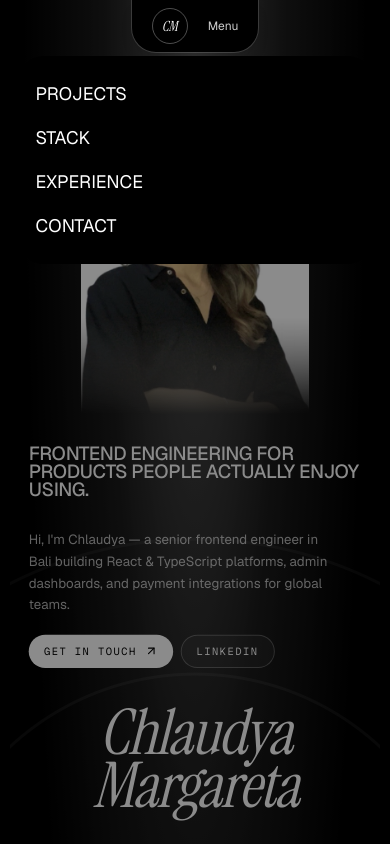
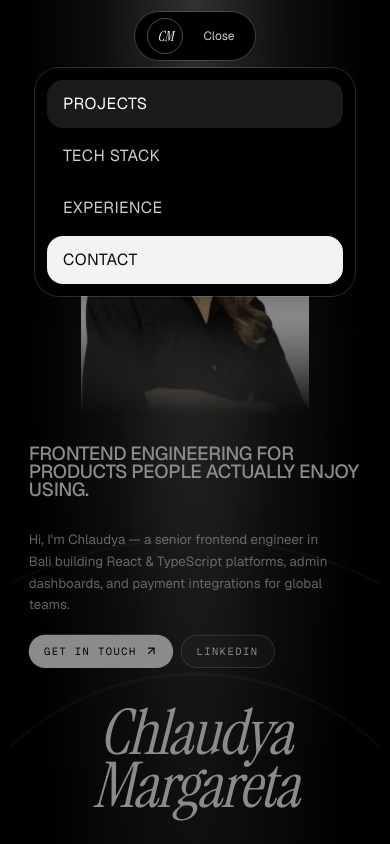
Before and after one commit to chlaudya/Chlaudya-Portfolios, a Next.js app: page / in a window 390 px wide. Both pictures are taken after a click on the button "Menu". Shown: the top 844 px of the page. Built offline with nearby package versions, Linux system fonts and the light colour scheme.

Commit message:
Nav: floating fully-rounded pill, scrollspy active state, anchor offset, Tech Stack label, Contact CTA, accessible mobile menu

```diff
--- a/app/globals.css
+++ b/app/globals.css
@@ -338,3 +338,6 @@ body { background: var(--mg-bg); color: var(--mg-dark); }
 .mg-tone-dark { --mg-panel: var(--mg-dark); }
 .mg-tone-charcoal { --mg-panel: var(--mg-charcoal); }
 .mg-chip { background: var(--mg-chip-bg); color: var(--mg-chip-fg); }
+
+/* Anchor jumps land headings below the floating nav */
+html { scroll-padding-top: 5.5rem; }
--- a/components/mg/nav.tsx
+++ b/components/mg/nav.tsx
@@ -1,36 +1,117 @@
 "use client"
-import { useState } from "react"
+import { useEffect, useRef, useState } from "react"
+import { cn } from "@/lib/utils"
+
 const items = [
-  { label: "Projects", href: "#projects" },
-  { label: "Stack", href: "#stack" },
-  { label: "Experience", href: "#experience" },
-  { label: "Contact", href: "#contact" },
+  { label: "Projects", id: "projects" },
+  { label: "Tech Stack", id: "stack" },
+  { label: "Experience", id: "experience" },
+  { label: "Contact", id: "contact", cta: true },
 ]
+
+/** Scrollspy: the active section is the last one whose top has passed 40% of the viewport.
+ *  Works with sticky/pinned panels (a pinned section's top stays <= 0 until the next one covers it). */
+function useActiveSection() {
+  const [active, setActive] = useState<string | null>(null)
+  useEffect(() => {
+    let raf = 0
+    const update = () => {
+      raf = 0
+      const line = window.innerHeight * 0.4
+      let current: string | null = null
+      for (const { id } of items) {
+        const el = document.getElementById(id)
+        if (el && el.getBoundingClientRect().top <= line) current = id
+      }
+      setActive(current)
+    }
+    const onScroll = () => { if (!raf) raf = requestAnimationFrame(update) }
+    update()
+    window.addEventListener("scroll", onScroll, { passive: true })
+    window.addEventListener("resize", onScroll)
+    return () => {
+      window.removeEventListener("scroll", onScroll)
+      window.removeEventListener("resize", onScroll)
+      if (raf) cancelAnimationFrame(raf)
+    }
+  }, [])
+  return active
+}
+
+const linkBase = "mg-focus rounded-full px-3 py-1.5 text-xs transition-colors"
+function linkClass(active: boolean, cta?: boolean) {
+  if (cta) return cn(linkBase, "bg-[var(--mg-bg)] font-medium text-[var(--mg-dark)] hover:bg-white", active && "ring-2 ring-white/40")
+  return cn(linkBase, active ? "bg-white/10 text-white" : "text-white/70 hover:text-white")
+}
+
 export function Nav() {
+  const active = useActiveSection()
   const [open, setOpen] = useState(false)
+  const buttonRef = useRef<HTMLButtonElement>(null)
+  const menuRef = useRef<HTMLUListElement>(null)
+
+  useEffect(() => {
+    if (!open) return
+    menuRef.current?.querySelector<HTMLAnchorElement>("a")?.focus()
+    const onKey = (e: KeyboardEvent) => {
+      if (e.key === "Escape") { setOpen(false); buttonRef.current?.focus() }
+    }
+    const onClick = (e: MouseEvent) => {
+      const t = e.target as Node
+      if (!menuRef.current?.contains(t) && !buttonRef.current?.contains(t)) setOpen(false)
+    }
+    document.addEventListener("keydown", onKey)
+    document.addEventListener("mousedown", onClick)
+    return () => { document.removeEventListener("keydown", onKey); document.removeEventListener("mousedown", onClick) }
+  }, [open])
+
+  const link = (i: (typeof items)[number], className: string, onClick?: () => void) => (
+    <a href={`#${i.id}`} aria-current={active === i.id ? "true" : undefined} className={className} onClick={onClick}>
+      {i.label}
+    </a>
+  )
+
   return (
-    <header className="fixed inset-x-0 top-0 z-50 flex justify-center">
-      <nav aria-label="Primary" className="mt-0 flex items-center gap-1 rounded-b-3xl bg-black px-3 py-2 text-white shadow-lg ring-1 ring-white/15">
+    <header className="pointer-events-none fixed inset-x-0 top-3 z-50 flex justify-center px-3 sm:top-4">
+      <nav aria-label="Primary" className="pointer-events-auto relative flex items-center gap-1 rounded-full bg-black px-2 py-1.5 text-white shadow-lg ring-1 ring-white/15">
         <ul className="hidden items-center gap-1 sm:flex">
-          {items.slice(0, 2).map((i) => (
-            <li key={i.href}><a className="mg-focus rounded-full px-3 py-1.5 text-xs text-white/70 hover:text-white" href={i.href}>{i.label}</a></li>
-          ))}
+          {items.slice(0, 2).map((i) => <li key={i.id}>{link(i, linkClass(active === i.id))}</li>)}
         </ul>
-        <a href="#top" aria-label="Chlaudya Margareta — back to top" className="mg-focus font-hero mx-2 grid size-9 place-items-center rounded-full border border-white/30 text-sm italic">CM</a>
+        <a href="#top" aria-label="Chlaudya Margareta — back to top" className="mg-focus font-hero mx-1 grid size-9 place-items-center rounded-full border border-white/30 text-sm italic sm:mx-2">CM</a>
         <ul className="hidden items-center gap-1 sm:flex">
-          {items.slice(2).map((i) => (
-            <li key={i.href}><a className="mg-focus rounded-full px-3 py-1.5 text-xs text-white/70 hover:text-white" href={i.href}>{i.label}</a></li>
-          ))}
+          {items.slice(2).map((i) => <li key={i.id}>{link(i, linkClass(active === i.id, i.cta))}</li>)}
         </ul>
-        <button className="mg-focus px-2 text-xs text-white/80 sm:hidden" aria-expanded={open} aria-controls="mnav" onClick={() => setOpen(!open)}>Menu</button>
+        <button
+          ref={buttonRef}
+          type="button"
+          className="mg-focus rounded-full px-3 py-1.5 text-xs text-white/80 hover:text-white sm:hidden"
+          aria-expanded={open}
+          aria-controls="mobile-nav"
+          onClick={() => setOpen((o) => !o)}
+        >
+          {open ? "Close" : "Menu"}
+        </button>
+        {open && (
+          <ul
+            id="mobile-nav"
+            ref={menuRef}
+            className="absolute left-1/2 top-[calc(100%+0.5rem)] w-[min(20rem,calc(100vw-1.5rem))] -translate-x-1/2 space-y-1 rounded-3xl bg-black p-3 shadow-xl ring-1 ring-white/15 sm:hidden"
+          >
+            {items.map((i) => (
+              <li key={i.id}>
+                {link(
+                  i,
+                  cn(
+                    "mg-focus block rounded-2xl px-4 py-3 text-base uppercase tracking-wide",
+                    i.cta ? "bg-[var(--mg-bg)] text-[var(--mg-dark)]" : active === i.id ? "bg-white/10 text-white" : "text-white/80",
+                  ),
+                  () => setOpen(false),
+                )}
+              </li>
+            ))}
+          </ul>
+        )}
       </nav>
-      {open && (
-        <ul id="mnav" className="absolute top-14 w-[90vw] rounded-3xl bg-black p-4 text-white sm:hidden">
-          {items.map((i) => (
-            <li key={i.href}><a onClick={() => setOpen(false)} className="mg-focus block py-2 text-lg uppercase" href={i.href}>{i.label}</a></li>
-          ))}
-        </ul>
-      )}
     </header>
   )
 }
```
